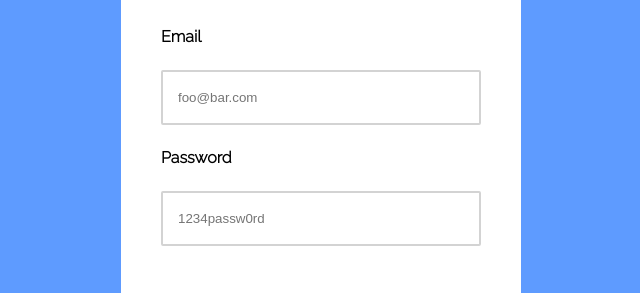
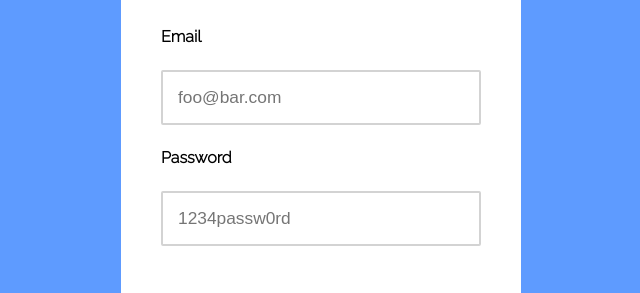
Before and after one commit to MattLong87/AnalogSea, a plain HTML site: page index.html in a window 1280 px wide. Shown: the part 202-495 px from the top of the page, 319-959 px from the left. Drawn offline with Linux system fonts and the light colour scheme.

Commit message:
increased text size in inputs

```diff
--- a/styles/styles.css
+++ b/styles/styles.css
@@ -63,6 +63,7 @@ button:hover{
 input{
 	margin-bottom: 25px;
 	margin-top: 25px;
+	font-size: 13pt;
 }
 
 label{
```
